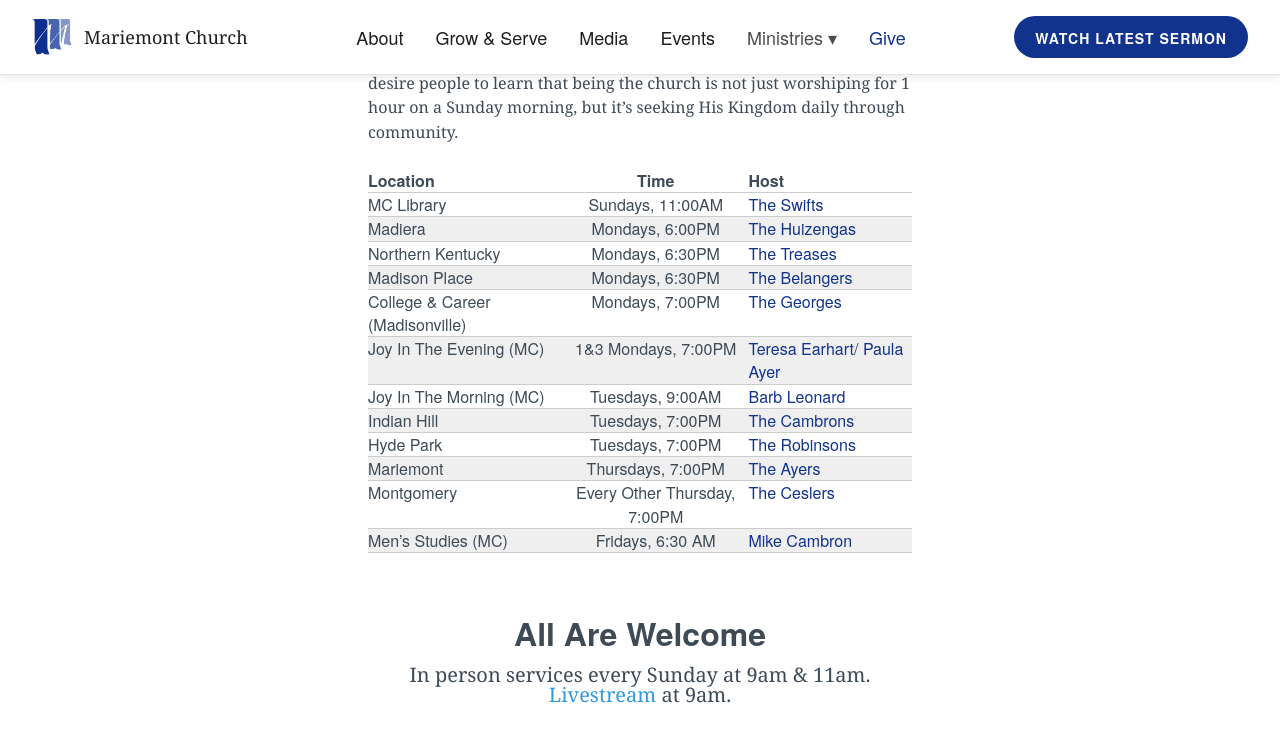
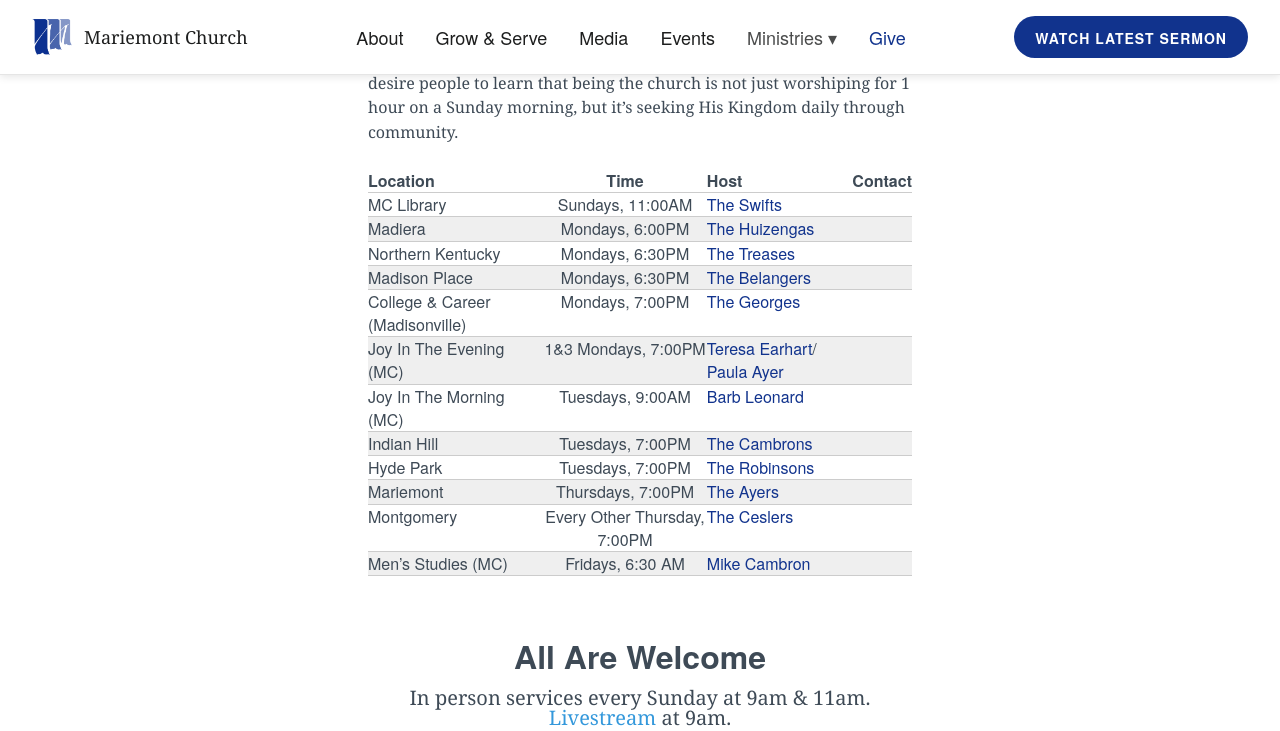
Before and after one commit to lukemoderwell/mariemont, a Jekyll site: the page built from small-groups.md, in a window 1280 px wide and 900 px high, scrolled down 787 px, cut to the strip 0-731 px from the top of the window. Built offline with Jekyll 4.4.1, drawn with Linux system fonts in a browser that asks for light colours; nearby versions of some CDN libraries.

Commit message:
Updated Small Groups

```diff
--- a/small-groups.md
+++ b/small-groups.md
@@ -12,7 +12,7 @@
 
 To be a disciple of Jesus, we realize that we need to constantly grow. A practical way that happens around here is through small groups. We desire people to learn that being the church is not just worshiping for 1 hour on a Sunday morning, but it's seeking His Kingdom daily through community.
 
-| Location                     | Time                 | Host                                              |
+| Location                     | Time                 | Host         | Contact                                     |
 | ---------------------------  | :--------------------: | --------------------------------------------------|
 | MC Library                  | Sundays, 11:00AM    | [The Swifts](mailto:zekeswift@gmail.com)      |
 | Madiera                   | Mondays, 6:00PM     | [The Huizengas](mailto:huizenb@gmail.com)      |
```
